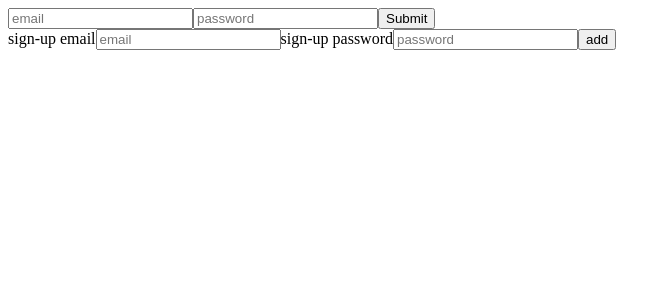
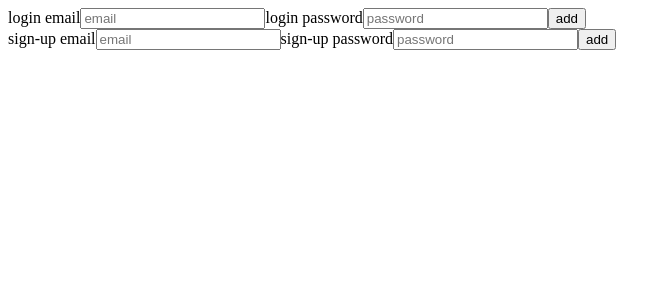
Before and after one commit to isaoxenaar/ticketswap-client, a React (Create React App) app: page / in a window 1280 px wide. Shown: the top 300 px of the page, without its empty margins (0-671 px from the left). Built offline with nearby package versions, Linux system fonts and the light colour scheme.

Commit message:
New user and login operational

```diff
--- a/src/actions/addUserAction.js
+++ b/src/actions/addUserAction.js
@@ -1,6 +1,6 @@
 import request from "superagent";
 
-const baseUrl = "http://localhost:4000";
+const baseUrl = "http://localhost:4001";
 
 export const ADD_USER = "ADD_USER";
 function newUser(payload) {
--- a/src/actions/loginUserAction.js
+++ b/src/actions/loginUserAction.js
@@ -1,20 +1,22 @@
 import request from "superagent";
-const baseUrl = "http:/localhost:4000";
+const baseUrl = "http://localhost:4001";
 
 export const JWT = "JWT";
 function newLogin(payload) {
+  console.log("this is payload", payload);
   return {
     type: JWT,
     payload
   };
 }
 export const checkLogin = data => dispatch => {
+  console.log("This is working too", data);
   request
     .post(`${baseUrl}/login`)
     .send(data)
     .then(response => {
+      console.log("this is response", response);
       const action = newLogin(response.body.jwt);
-      console.log("this is response", response.body.jwt);
       dispatch(action);
     })
     .catch(console.error);
--- a/src/components/LoginForm.js
+++ b/src/components/LoginForm.js
@@ -1,28 +1,32 @@
 import React from "react";
-
-export default function CreateForm(props) {
-  const { onSubmit, onChange, values } = props;
-  const { email, password } = values;
-
+export default class LoginForm extends React.Component {
+  render() {
     return (
-    <form onSubmit={onSubmit}>
+      <div>
+        <form onSubmit={this.props.onSubmit}>
+          <label>
+            login email
             <input
+              placeholder="email"
+              name="email"
+              onChange={this.props.onChange}
+              value={this.props.state}
               type="text"
-        name="email"
-        value={email}
-        onChange={onChange}
-        placeholder="email"
             />
-
+          </label>
+          <label>
+            login password
             <input
+              placeholder="password"
+              name="password"
+              onChange={this.props.onChange}
+              value={this.props.state}
               type="text"
-        name="password"
-        value={password}
-        onChange={onChange}
-        placeholder="password"
             />
-
-      <button type="submit">Submit</button>
+          </label>
+          <button>add</button>
         </form>
+      </div>
     );
   }
+}
--- a/src/components/LoginFormContainer.js
+++ b/src/components/LoginFormContainer.js
@@ -8,7 +8,7 @@ class LoginFormContainer extends React.Component {
 
   onSubmit = event => {
     event.preventDefault();
-    this.props.login(this.state.email, this.state.password);
+    this.props.checkLogin(this.state);
   };
 
   onChange = event => {
```
Lines whose indentation alone changed are shown as unchanged.
